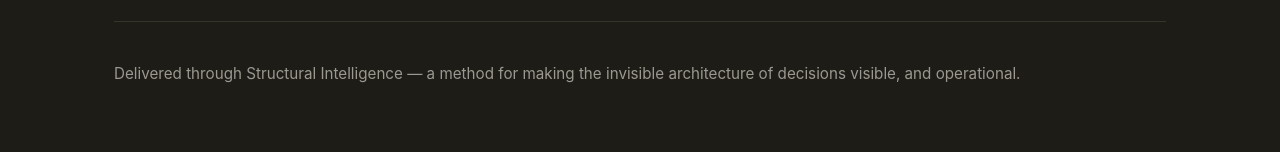
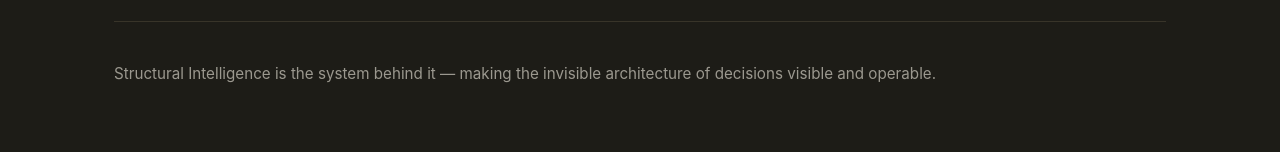
Before and after one commit to TheHumanLab/Kaylee-Jane, a plain HTML site: page index.html in a window 1280 px wide. Shown: the part 612-764 px from the top of the page. Drawn offline with Linux system fonts and the light colour scheme.

Commit message:
Update index.html

```diff
--- a/index.html
+++ b/index.html
@@ -266,7 +266,7 @@ footer {
   </div>
 
   <p class="subhead">
-    Delivered through Structural Intelligence — a method for making the invisible architecture of decisions visible, and operational.
+    Structural Intelligence is the system behind it — making the invisible architecture of decisions visible and operable.
   </p>
 </section>
 
```
